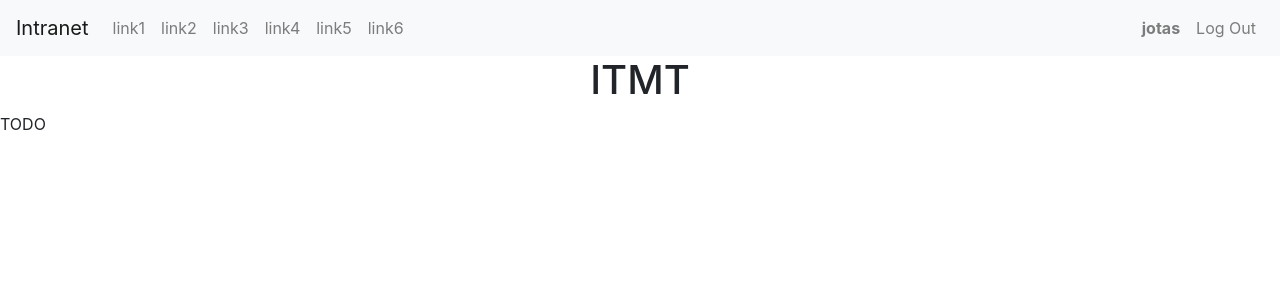
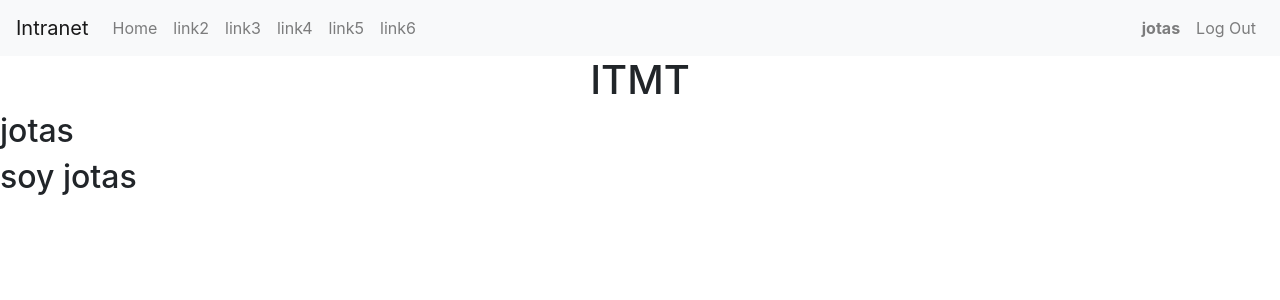
Before and after one commit to jotasenator/final_project, a Django app: page / in a window 1280 px wide. Shown: the top 300 px of the page. Run offline with Django 4.2, Linux system fonts and the light colour scheme; a user stored in the database is signed in; some libraries are stand-ins or nearby versions.

Commit message:
Create admin.html and user.html, Render conditionally on index

```diff
--- /dev/null
+++ b/capstone/templates/capstone/admin.html
@@ -0,0 +1 @@
+<h2>soy {{user.username}}</h2>
--- a/capstone/templates/capstone/index.html
+++ b/capstone/templates/capstone/index.html
@@ -1,5 +1,13 @@
 {% extends "capstone/layout.html" %}
 
 {% block body %}
-    TODO
+
+        {% if user.is_authenticated %}
+        <h2>{{user.username}}</h2>
+        {% if user.username == "admin"%}
+        {% include "capstone/admin.html" %}
+        {% else %}
+        {% include "capstone/user.html" %}
+        {% endif %}
+        {% endif %}
 {% endblock %}
--- a/capstone/templates/capstone/layout.html
+++ b/capstone/templates/capstone/layout.html
@@ -26,7 +26,7 @@
         <ul class="navbar-nav mr-auto">
           {% if user.is_authenticated %}
           <li class="nav-item">
-            <a class="nav-link" href="#">link1</a>
+            <a class="nav-link" href="{% url 'index' %}">Home</a>
           </li>
           <li class="nav-item">
             <a class="nav-link" href="#">link2</a>
--- /dev/null
+++ b/capstone/templates/capstone/user.html
@@ -0,0 +1 @@
+<h2>soy {{user.username}}</h2>
```
Also changed, not shown: db.sqlite3.
